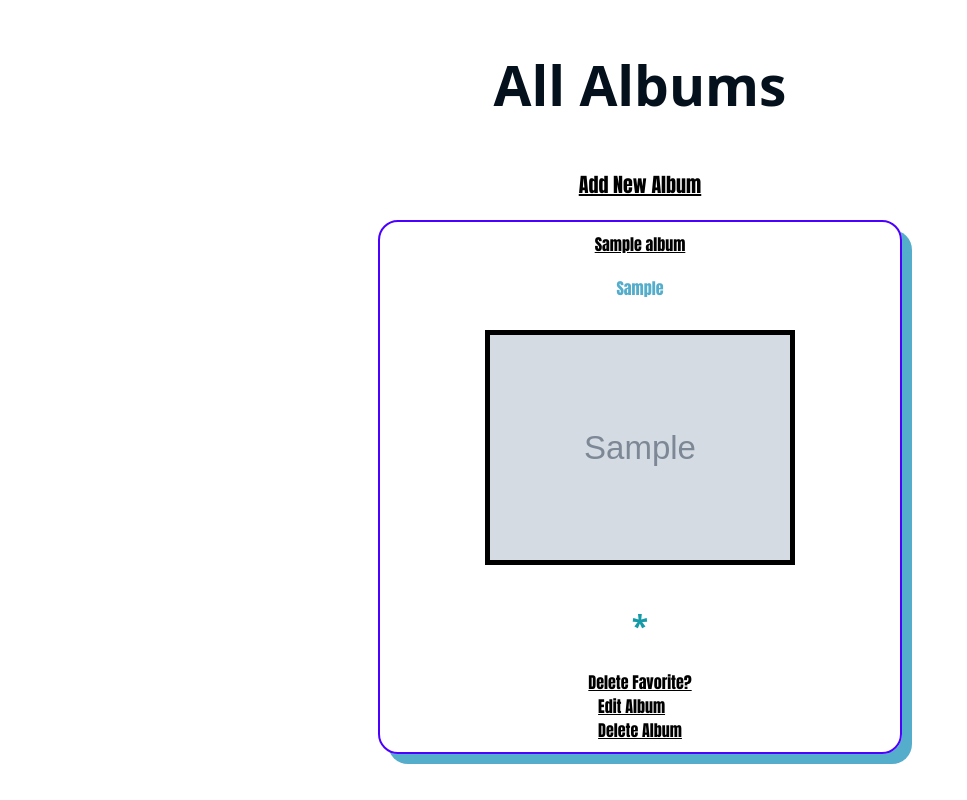
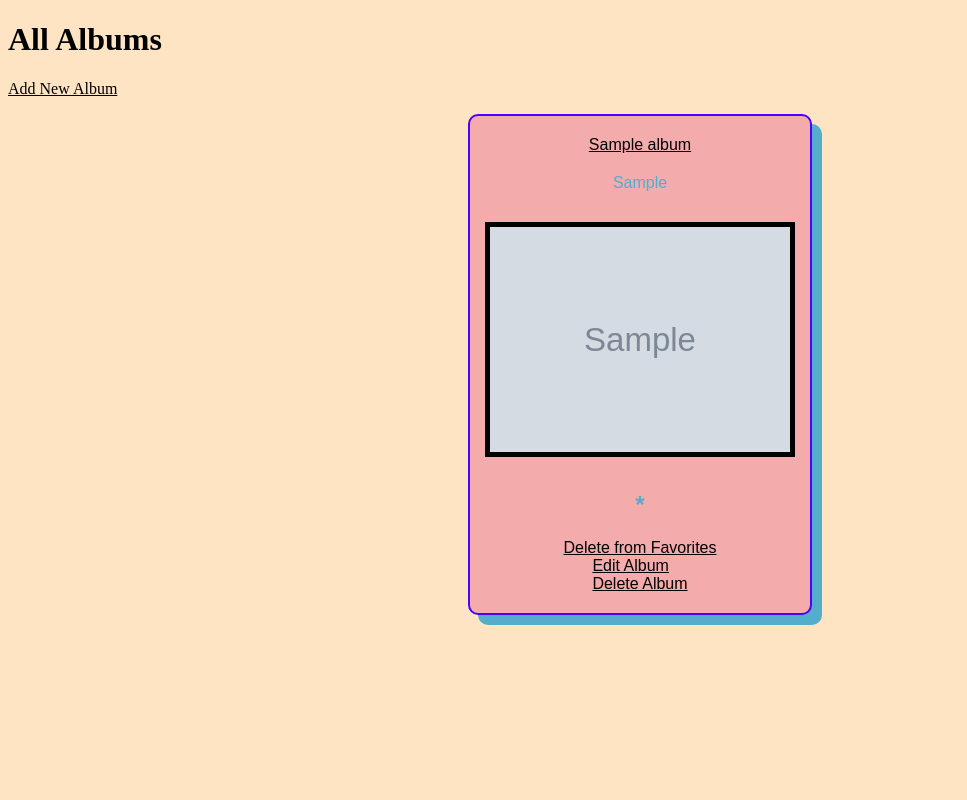
Before and after one commit to Momentum-Team-13/django-music-dortizkosobucki, a Django app: page / in a window 1280 px wide. Shown: the whole page, without its empty margins (0-967 px from the left). Run offline with Django 4.2, Linux system fonts and the light colour scheme; tables that the repository leaves empty hold one stand-in row (values such as "Sample post"); grey boxes marked "Sample" are stand-in pictures.

Commit message:
more CSS

```diff
--- a/static/css/styles.css
+++ b/static/css/styles.css
@@ -1,28 +1,14 @@
 body {
     background-size: 1600px;
+    background-color: bisque;
     background-repeat: no-repeat;
     background-attachment: fixed;
 }
 
-a:link {
-    color: black;
-}
-
-a:visited {
-    color: black;
-}
-
-a:hover {
-    color: rgb(136, 168, 195);
-    transition: .25s;
-}
-
-p {
+/* p {
     text-align: center;
     font-family: Impact, Haettenschweiler, 'Arial Narrow Bold', sans-serif;
     font-size: 20px;
-
-
 }
 
 h1 {
@@ -53,22 +39,28 @@ h5 {
     font-family: Impact, Haettenschweiler, 'Arial Narrow Bold', sans-serif;
     text-align: center;
     color: rgb(165, 186, 180);
+} */
+
+.flex-container {
+    display: flex;
+    flex-wrap: wrap;
+    flex-direction: row;
+    justify-content: space-around;
 }
 
 .record {
-    border: solid rgb(76, 0, 255) 2px;
-    box-shadow: 10px 10px;
-    border-radius: 20px;
-    align-items: center;
     display: flex;
     flex-direction: column;
-    padding: 10px;
-    margin: 10px;
-    font-family: Impact, Haettenschweiler, 'Arial Narrow Bold', sans-serif;
+    align-items: center;
+    justify-content: center;
+    box-shadow: 10px 10px;
+    border-radius: 10px;
+    font-family: Haettenschweiler, 'Arial Narrow Bold', sans-serif;
+    border: solid rgb(76, 0, 255) 2px;
+    background-color: rgb(244, 171, 171);
     color: rgb(84, 173, 203);
-    background-size: 1000px;
-    max-width: 500px;
-    margin: auto;
+    width: 300px;
+    padding: 20px;
 }
 
 .artist {
@@ -78,9 +70,26 @@ h5 {
     margin: 10px;
 }
 
+.favorite {
+    text-align: center;
+}
+
 img {
     border: 5px solid black;
     max-width: 300px;
     margin: 10px;
 
 }
+
+a:link {
+    color: black;
+}
+
+a:visited {
+    color: black;
+}
+
+a:hover {
+    color: rgb(136, 168, 195);
+    transition: .25s;
+}
--- a/templates/albums/list_albums.html
+++ b/templates/albums/list_albums.html
@@ -22,9 +22,9 @@
         <div class="favorite">
             {% if album in favorite_albums %}
             <h2>*</h2>
-            <a href="{% url 'delete_favorite' pk=album.pk %}">Delete Favorite?</a>
+            <a href="{% url 'delete_favorite' pk=album.pk %}">Delete from Favorites</a>
             {% else %}
-            <a href="{% url 'add_favorite' pk=album.pk %}">Add Favorite?</a>
+            <a href="{% url 'add_favorite' pk=album.pk %}">Add to Favorites</a>
             {% endif %}
         </div>
         <div class="functions">
```
